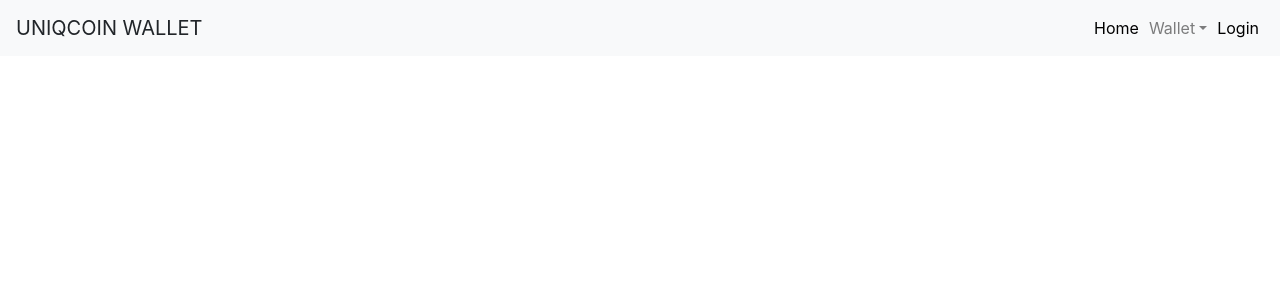
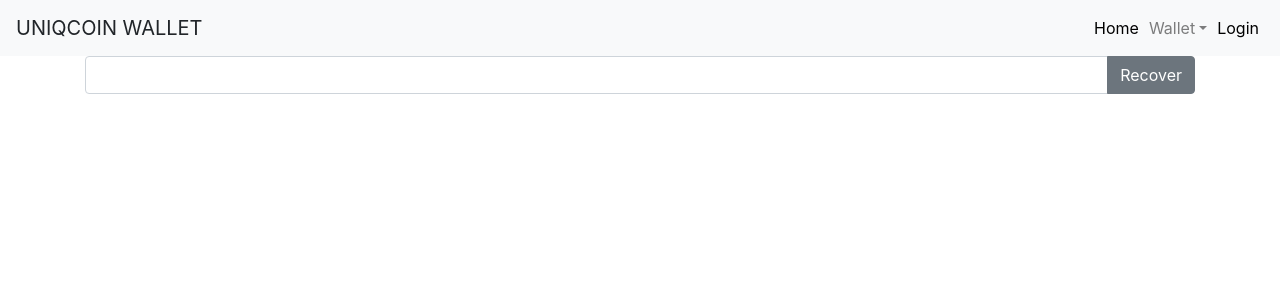
Before and after one commit to UniqCoin/uniqcoin, a React (Create React App) app in the folder wallet-app/: page /recover-wallet in a window 1280 px wide. Shown: the top 300 px of the page. Built offline with nearby package versions, Linux system fonts and the light colour scheme.

Commit message:
feat: Added recover wallet

```diff
--- a/wallet-app/src/App.js
+++ b/wallet-app/src/App.js
@@ -9,6 +9,8 @@ import Account from './components/smart/Account'
 import Balance from './components/smart/Balance'
 import SendTransaction from './components/smart/SendTransaction'
 import CreateWallet from './components/smart/WalletCreation'
+import RecoverWallet from './components/smart/RecoverWallet'
+
 import PrivateRoute from './components/ProtectedRoute'
 import ModifiedRoute from './components/ModifiedRoute'
 
@@ -28,6 +30,7 @@ class App extends Component {
             <PrivateRoute path='/balance' component={Balance}/>
             <PrivateRoute path='/send-transaction' component={SendTransaction}/>
             <ModifiedRoute path='/create-wallet' component={CreateWallet}/>
+            <ModifiedRoute path='/recover-wallet' component={RecoverWallet}/>
           </Switch>
         </div>
       </Router>
--- /dev/null
+++ b/wallet-app/src/components/dumb/forms/RecoverWalletForm.js
@@ -0,0 +1,15 @@
+import React from 'react'
+import { Input, InputGroup, Button,InputGroupAddon ,Form} from 'reactstrap';
+
+const RecoverWallet = (props) => (
+  <Form>
+     <InputGroup>
+      <Input name="privateKey" id="privateKey" value={props.privateKey} onChange={(event) => props.changeKey(event.target.value)}/>
+      <InputGroupAddon addonType="append">
+        <Button onClick={() => props.recoverWallet()}>Recover</Button>
+      </InputGroupAddon>
+    </InputGroup>
+  </Form>
+)
+
+export default RecoverWallet
--- a/wallet-app/src/components/dumb/forms/WalletDataForm.js
+++ b/wallet-app/src/components/dumb/forms/WalletDataForm.js
@@ -1,8 +1,9 @@
 import React from 'react'
-import { Form, InputGroup, InputGroupAddon, InputGroupText, Input } from 'reactstrap';
+import { Form, InputGroup, InputGroupAddon, InputGroupText, Input,Row } from 'reactstrap';
 
 const WalletDataForm = (props) => (
   <Form>
+    <Row>
     <InputGroup>
       <InputGroupAddon addonType="prepend">
         <InputGroupText>Generated private key: </InputGroupText>
@@ -21,6 +22,7 @@ const WalletDataForm = (props) => (
       </InputGroupAddon>
       <Input name="address" id="address" value={props.address} disabled />
     </InputGroup>
+    </Row>
   </Form>
 )
 
--- /dev/null
+++ b/wallet-app/src/components/smart/RecoverWallet.js
@@ -0,0 +1,51 @@
+import React, { Component } from 'react'
+import { Container, Row, Col } from 'reactstrap';
+import RecoverWalletForm from '../dumb/forms/RecoverWalletForm'
+import Wallet from '../../models/Wallet'
+import WalletDataForm from '../dumb/forms/WalletDataForm'
+
+
+
+class RecoverWallet extends Component {
+  constructor(props) {
+    super(props)
+    this.state = {}
+    this.changeKey = this.changeKey.bind(this)
+    this.recoverWallet = this.recoverWallet.bind(this)
+  }
+
+  changeKey(val) {
+    this.setState({ privateKey: val })
+  }
+
+  recoverWallet() {
+    if (this.state.privateKey.length === 64) {
+      const wallet = new Wallet(this.state.privateKey)
+      sessionStorage.setItem('wallet', JSON.stringify(wallet))
+      this.setState({ wallet, recovered: true })
+    }
+  }
+
+  render() {
+    return (
+      <Container>
+        <div>
+          <RecoverWalletForm
+            privateKey={this.state.privateKey}
+            recoverWallet={this.recoverWallet}
+            changeKey={this.changeKey}
+          />
+          {this.state.recovered &&
+            < WalletDataForm
+              privateKey={this.state.wallet.privateKey}
+              publicKey={this.state.wallet.publicKey}
+              address={this.state.wallet.address}
+            />
+          }
+        </div>
+      </Container>
+    )
+  }
+}
+
+export default RecoverWallet
--- a/wallet-app/src/components/smart/WalletCreation.js
+++ b/wallet-app/src/components/smart/WalletCreation.js
@@ -21,12 +21,32 @@ class CreateWallet extends Component {
   generateWallet() {
     const wallet = new Wallet()
     sessionStorage.setItem('wallet', JSON.stringify(wallet))
-		sessionStorage.setItem('confirmationPending', true)
     this.setState({ wallet, generated: true })
   }
 
   navigateToHome() {
     this.props.history.push('/')
+  }
+
+  renderNotification() {
+    return (
+      <div style={styles.notificationAlert}>
+        <Alert color="warning">
+          <h4>Warning!</h4>
+          <p>
+            Please save your private key in a safeplace.
+				</p>
+          <hr />
+          <h6>
+            Note!
+				</h6>
+          <p>
+            Private key cannot be restored!.
+					  <Button color='link' onClick={() => this.navigateToHome()}> Click here if you have save it! </Button>
+          </p>
+        </Alert>
+      </div>
+    )
   }
 
   render() {
@@ -50,22 +70,7 @@ class CreateWallet extends Component {
             /> : null
         }
         {this.state.generated &&
-					<div style={styles.notificationAlert}>
-						<Alert color="warning">
-							<h4>Warning!</h4>
-							<p>
-								Please save your private key in a safeplace.
-							</p>
-							<hr />
-							<h6>
-								Note!
-							</h6>
-							<p>
-								Private key cannot be restored!.
-					  		    <Button color='link' onClick={() => this.navigateToHome()}> Click here if you have save it! </Button>
-							</p>
-						</Alert>
-					</div>
+					this.renderNotification()
 				}
       </Container>
     )
--- a/wallet-app/src/models/Wallet.js
+++ b/wallet-app/src/models/Wallet.js
@@ -64,6 +64,7 @@ class Wallet {
     const key = secp256k1.keyFromPrivate(privateKey)
     const generatedPubKey = key.getPublic()
     const { address, publicKey } = this.getCompressedPublicKeyAndAddress(generatedPubKey)
+    this.privateKey = privateKey
     this.setDataAddressAndPublicKey(address, publicKey)
   }
 
```
Lines whose indentation alone changed are shown as unchanged.
